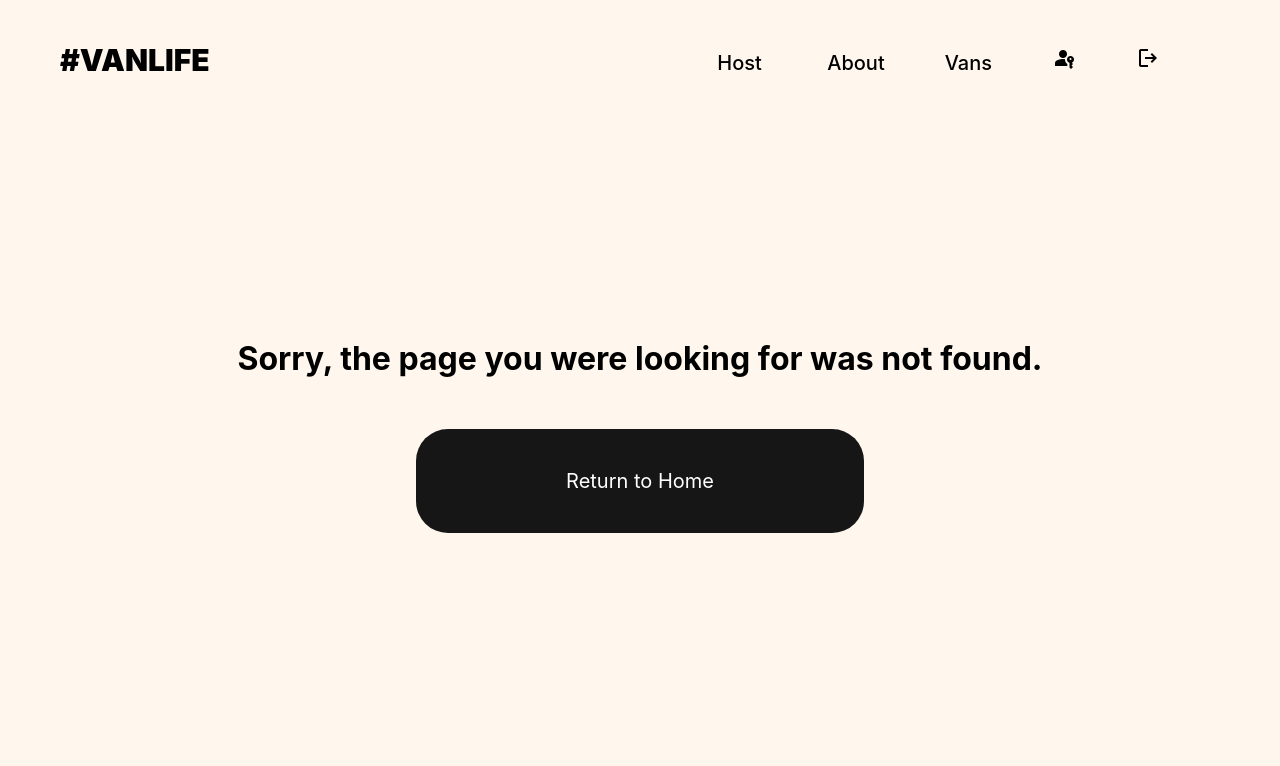
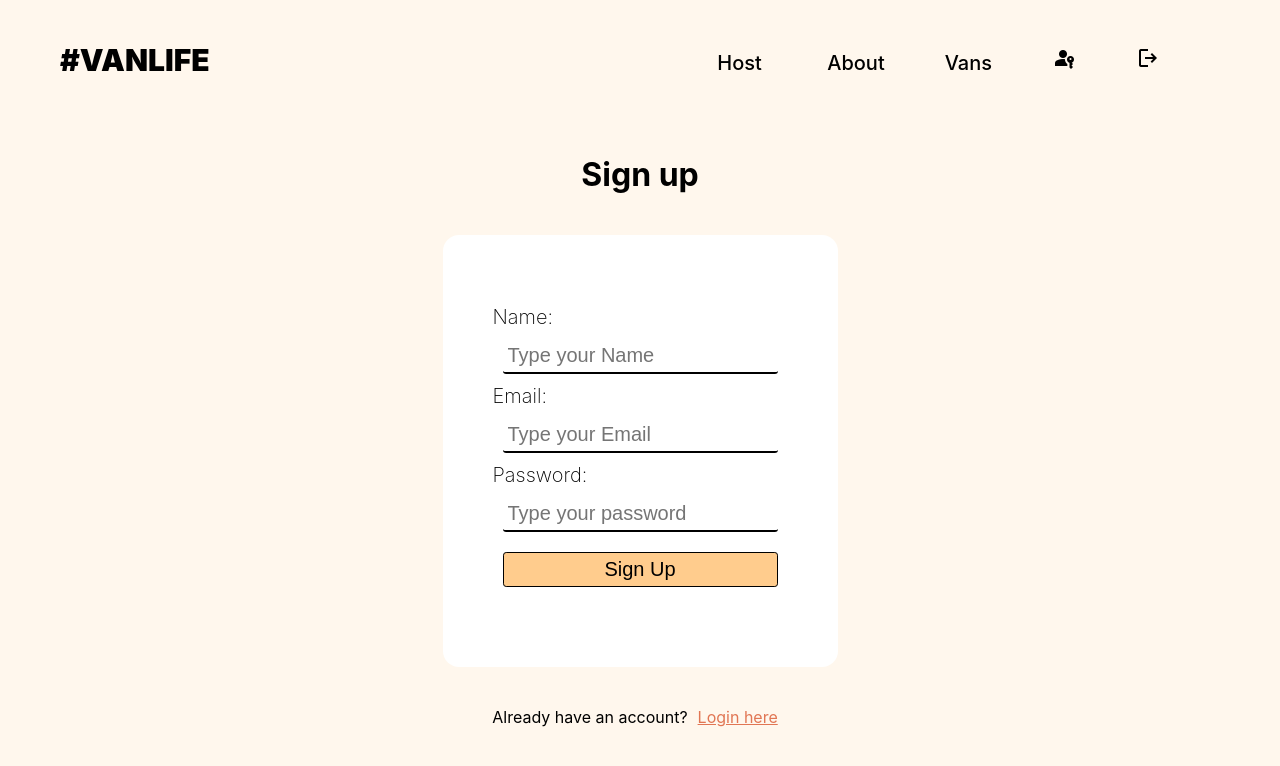
Before and after one commit to VezalisPetros/-VanLife, a React (Vite) app: page /signUp in a window 1280 px wide. Before the commit this address had no page. Shown: the top 766 px of the page. Built offline with nearby package versions, Linux system fonts and the light colour scheme.

Commit message:
Add Sign In page so the user can make his own account and changed the hostVans page to display only the logged in user uploaded vans (before it was hardcoded to the demo account)

```diff
--- a/src/App.jsx
+++ b/src/App.jsx
@@ -23,6 +23,7 @@ import HostVanInfo from './pages/Host/HostVanInfo'
 import NotFound from './pages/NotFound'
 import Login from "./pages/Login"
 import AuthRequired from './components/AuthRequired'
+import SignUp from './pages/SignUp'
 
 const App = () => {
   return (
@@ -35,6 +36,7 @@ const App = () => {
         <Route path="vans" element={<Vans />} />
         <Route path="vans/:id" element={<VanDetail />} />
         <Route path="login"  element={<Login />} />
+        <Route path="signUp"  element={<SignUp />} />
 
 
         <Route element={<AuthRequired/>}>
--- a/src/api.js
+++ b/src/api.js
@@ -10,7 +10,8 @@ import {
     getDocs,
     getDoc,
     query,
-    where
+    where,
+    addDoc
 } from "firebase/firestore/lite"
 // Your web app's Firebase configuration
 const firebaseConfig = {
@@ -62,8 +63,8 @@ export async function getVan(id) {
 
 
 
-export async function getHostVans() {
-    const q = query(vansCollectionRef, where("hostId", "==", "123")) /// this is hardcoded for  the user 123 and not the one who logs in
+export async function getHostVans(idLoggedIn) {
+    const q = query(vansCollectionRef, where("hostId", "==", idLoggedIn))
     const snapshot = await getDocs(q)
 
     const vans = snapshot.docs.map(doc => ({
@@ -80,6 +81,7 @@ export async function loginUser(creds) {
     try {
         const userQuery = query(usersCollectionRef, where("email", "==", creds.email));
         const userSnapshot = await getDocs(userQuery);
+        const user = await getDocs(userQuery);
         const users = userSnapshot.docs.map((doc) => ({
             ...doc.data(),
             id: doc.id
@@ -96,16 +98,40 @@ export async function loginUser(creds) {
             throw new Error("Try again your password!");
         }
 
+        //Returns the user ID
+      return foundUser.id;
 
 
-        // If authentication is successful, you can return user data and a token as needed
-        // For example, return the user's data and a dummy token
-        return {
-            user: foundUser,
-            token: "Your authentication token here",
-        };
+
     } catch (error) {
         console.error("Error in loginUser:", error);
         throw error; // Rethrow the error for further handling
     }
 }
+
+
+export async function createUser(userData) {
+    try {
+        // Check if a user with the same email already exists
+        const userQuery = query(usersCollectionRef, where("email", "==", userData.email));
+        const userSnapshot = await getDocs(userQuery);
+        const existingUsers = userSnapshot.docs.map((doc) => doc.data());
+
+        if (existingUsers.length > 0) {
+            throw new Error("A user with this email already exists!");
+        }
+
+        // If no user with the same email exists, add the new user
+        const newUserRef = await addDoc(usersCollectionRef, userData);
+
+         // Access the auto-generated ID for the new user document
+         const newUserId = newUserRef.id;
+
+         // Return the new user ID
+         return newUserId;
+
+    } catch (error) {
+        console.error("Error in createUser:", error);
+        throw error; // Rethrow the error for further handling
+    }
+}
--- a/src/components/Header.jsx
+++ b/src/components/Header.jsx
@@ -40,7 +40,7 @@ export default function Header() {
                 </span>
             </NavLink>
             <NavLink>
-                <span class="material-symbols-outlined vibrate-1" onClick={fakeLogOut}>
+                <span class="material-symbols-outlined vibrate-1 icons" onClick={fakeLogOut}>
                     logout
                 </span>
             </NavLink>
--- a/src/index.css
+++ b/src/index.css
@@ -735,7 +735,7 @@ i[class*='van-type-'] {
   margin: 0;
 
 }
-.login-first{
+.login-first ,.error-message{
   color: rgb(122, 7, 7);
   display: flex;
   align-items: center;
@@ -747,25 +747,63 @@ i[class*='van-type-'] {
 .side-links span{
   cursor: pointer;;
 }
+.sign-up{
+  display: flex;
+  padding: 20px;
+}
+.sign-up-link{
+  color: #E17654;
+  padding:0px 10px;
+}
+.no-vans-message{
+  display: flex;
+  flex-direction: column;
+  background-color: #FFCC8D;
+  border-radius: 1rem;
+  padding: 80px;
+  justify-content: center;
+  align-items: center;
+}
+.no-vans-message h2{
+  padding: 20px ;
+}
+.add-van{
+  text-decoration: none;
+  color: white;
+  background-color: #E17654;
+  padding: 30px;
+  border-radius: 1rem;
+  width: 200px;
+  text-align: center;
+  font-weight: bold;
+  font-size: 20px;
+}
+
 
 @media (max-width: 1200px) {
 
    nav{
     display: flex;
     justify-content:flex-start;
+    margin: 10px;
+    flex-direction: column;
+
+
   }
   .home-link{
     font-size: 18px;
     padding: 1px;
     margin-left: 10px;
 
+
   }
 
   .side-links{
 
-    margin: 1px;
+    margin: 10px;
     padding: 0;
     display: flex;
+
 
   }
 
@@ -773,6 +811,7 @@ i[class*='van-type-'] {
     margin: auto;
     font-size: 15px;
   }
+
 
 
   .img-logo{
@@ -959,8 +998,8 @@ i[class*='van-type-'] {
 
   .login-container{
 
-    height: 40vh;
-    margin: 10vh;
+    height: 60vh;
+    margin: 2vh;
   }
 
   .login-form{
@@ -988,6 +1027,8 @@ i[class*='van-type-'] {
     font-weight: 200;
     margin: 0;
   }
+
+
 
 
   }
--- a/src/pages/Host/HostVans.jsx
+++ b/src/pages/Host/HostVans.jsx
@@ -6,17 +6,20 @@ export default function HostVans() {
     const [vans, setVans] = React.useState([])
     const [error, setError] = React.useState(null)
 
+    const idLogged = localStorage.getItem("idLogged")
+
 
     React.useEffect(() => {
         async function loadVans() {
             try {
-                const data = await getHostVans()
+                const data = await getHostVans(idLogged)
                 setVans(data)
             } catch (err) {
                 setError(err)
             }
         }
         loadVans()
+
     }, [])
 
     const hostVansEls = vans.map(van => (
@@ -50,7 +53,11 @@ export default function HostVans() {
                         </section>
 
                     ) : (
-                            <h2>Loading...</h2>
+                            <div className="no-vans-message">
+                                    <h2>It looks like you haven't uploaded a van to your account yet</h2>
+                                    <Link to="../income" className="add-van vibrate-1 ">Add Your Van</Link>
+                            </div>
+
                         )
                 }
             </div>
--- a/src/pages/Login.jsx
+++ b/src/pages/Login.jsx
@@ -1,5 +1,5 @@
 import React from "react"
-import { useLocation, useNavigate,  } from "react-router-dom"
+import { useLocation, useNavigate, Link  } from "react-router-dom"
 import { loginUser } from "../api"
 
 
@@ -18,15 +18,18 @@ export default function Login() {
         e.preventDefault()
 
         loginUser(loginFormData)
-            .then(data => {
+            .then(id => {
 
                 localStorage.setItem("loggedin", true)
-                navigate(from, { replace: true }) // use the replace  so if you go back the login page will not saw
+                localStorage.setItem("idLogged",id)
+                navigate(from, { replace: true })
 
             })
             .catch(err => {
                 setError(err)
             })
+
+
 
     }
 
@@ -72,8 +75,11 @@ export default function Login() {
                     value={loginFormData.password}
                 />
                 <button className="vibrate-1">Log in</button>
-
             </form>
+            <div className="sign-up">
+                    <div>Not have an account? </div>
+                <Link to="../signUp" className="sign-up-link">Sign up here</Link>
+                </div>
         </div>
     )
 }
--- /dev/null
+++ b/src/pages/SignUp.jsx
@@ -0,0 +1,90 @@
+import React from 'react'
+
+import {  Link, useLocation , useNavigate } from "react-router-dom"
+import { createUser } from "../api"
+
+const SignUp = () => {
+  const [signUpFormData, setSignUpFormData] = React.useState({ email: "", password: "" ,name:"" })
+  const [error, setError] = React.useState(null)
+
+
+
+  const location = useLocation();
+  const navigate = useNavigate();
+  const from = location.state?.from || "/host";
+
+  function handleChange(e) {
+    const { name, value } = e.target
+    setSignUpFormData(prev => ({
+        ...prev,
+        [name]: value
+    }))
+}
+
+
+  function handleSubmit(e) {
+    e.preventDefault()
+
+
+    createUser(signUpFormData)
+    .then(data => {
+
+      localStorage.setItem("loggedin", true)
+      navigate(from, { replace: true }) // use the replace  so if you go back the login page will not saw
+
+  })
+  .catch(err => {
+      setError(err)
+  })
+
+  setIdLoggedIn(id);
+  console.log(idLoggedIn)
+
+
+}
+  return (
+
+      <div className="login-container">
+      <h1>Sign up</h1>
+            {
+                error?.message &&
+                <h3 className="error-message">{error.message}</h3>
+            }
+            <form onSubmit={handleSubmit} className="login-form">
+                <h2>Name:</h2>
+                    <input
+                        name="name"
+                        onChange={handleChange}
+                        type="name"
+                        placeholder="Type your Name"
+                        value={signUpFormData.name}
+                    />
+                <h2>Email:</h2>
+                <input
+                    name="email"
+                    onChange={handleChange}
+                    type="email"
+                    placeholder="Type your Email"
+                    value={signUpFormData.email}
+                />
+                <h2>Password:</h2>
+                <input
+                    name="password"
+                    onChange={handleChange}
+                    type="password"
+                    placeholder="Type your password"
+                    value={signUpFormData.password}
+                />
+                <button className="vibrate-1">Sign Up</button>
+            </form>
+            <div className="sign-up">
+                    <div>Already have an account? </div>
+                <Link to="../login" className="sign-up-link">Login here</Link>
+                </div>
+    </div>
+
+
+  )
+}
+
+export default SignUp
```
